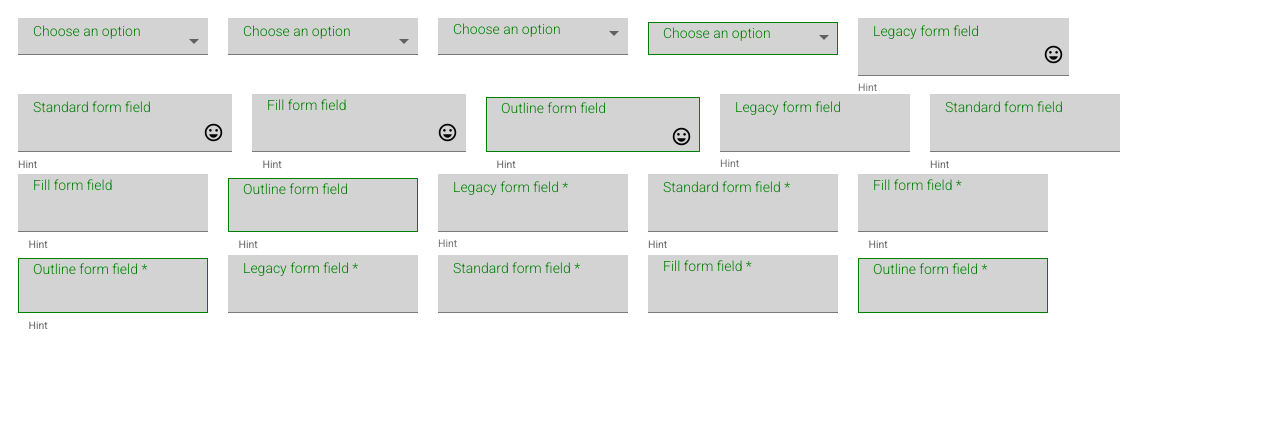
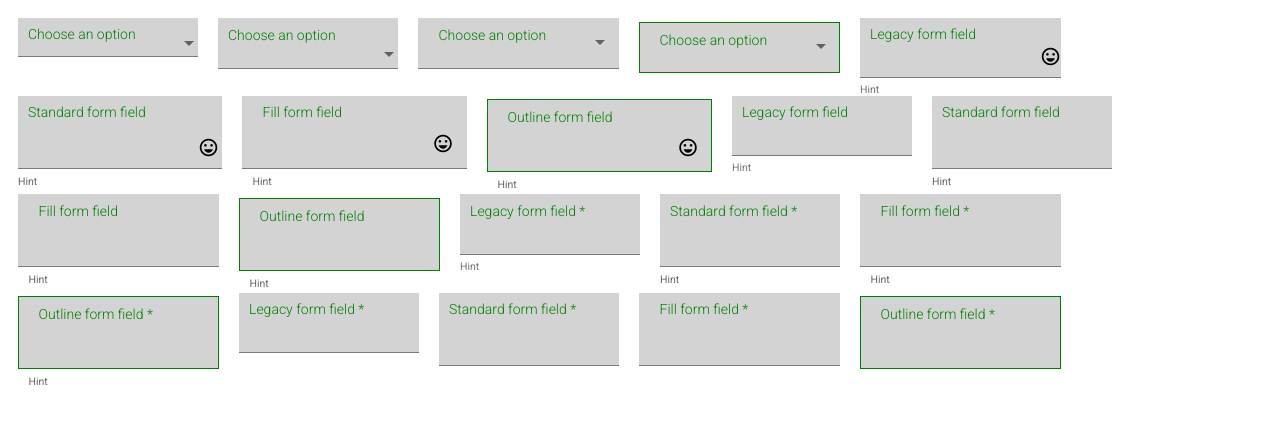
Before and after one commit to dpsthree/mat-overrides, an Angular app: page / in a window 1280 px wide. Shown: the top 424 px of the page. Built offline with nearby package versions, Linux system fonts and the light colour scheme.

Commit message:
Revert "simplify label wrapping"
This reverts commit 8e0f6d12bd9a7945343c243ccdfe46f7e5e6a7e9.

```diff
--- a/src/app-mat-overrides.scss
+++ b/src/app-mat-overrides.scss
@@ -35,5 +35,5 @@
 
   // Limitation: initial label position/size will likely need to
   // be adjusted when using this knob.
-  @include custom-mat.form-field-padding(5px 5px 5px 5px);
+  // @include custom-mat.form-field-padding(5px 5px 5px 5px);
 }
--- a/src/custom-mat.scss
+++ b/src/custom-mat.scss
@@ -83,9 +83,6 @@ $form-field-select-value: '.mat-select-value-text';
 }
 
 @mixin form-field-label-initial-position($left: 0em, $top: 0em) {
-  .mat-form-field-label-wrapper {
-    top: -20px !important;
-  }
   // Account for the minor variance in
   // the various mat form field appearances
   &#{$form-field-legacy} {
@@ -94,12 +91,17 @@ $form-field-select-value: '.mat-select-value-text';
     }
   }
   &#{$form-field-standard} {
-
+    .mat-form-field-label-wrapper {
+      top: -22px !important;
+    }
     &#{$form-field-label} {
       top: $top !important;
     }
   }
   &#{$form-field-fill} {
+    .mat-form-field-label-wrapper {
+      top: -20px !important;
+    }
 
     &#{$form-field-label} {
       top: calc(5px + #{$top}) !important;
@@ -114,9 +116,6 @@ $form-field-select-value: '.mat-select-value-text';
   }
 }
 @mixin form-field-label-floating-position($left: 0em, $top: 0em) {
-  .mat-form-field-label-wrapper {
-    top: -20px !important;
-  }
   // Account for the minor variance in
   // the various mat form field appearances
   &#{$form-field-legacy} {
@@ -128,15 +127,24 @@ $form-field-select-value: '.mat-select-value-text';
     &#{$form-field-label-float} {
       top: calc(15px + #{$top}) !important;
     }
+    .mat-form-field-label-wrapper {
+      top: -22px !important;
+    }
   }
   &#{$form-field-fill} {
     &#{$form-field-label-float} {
       top: calc(10px + #{$top}) !important;
     }
+    .mat-form-field-label-wrapper {
+      top: -20px !important;
+    }
   }
   &#{$form-field-outline} {
     &#{$form-field-label-float} {
-      top: calc(26px + #{$top}) !important;
+      top: calc(22px + #{$top}) !important;
+    }
+    .mat-form-field-label-wrapper {
+      top: -8px !important;
     }
   }
 
```
